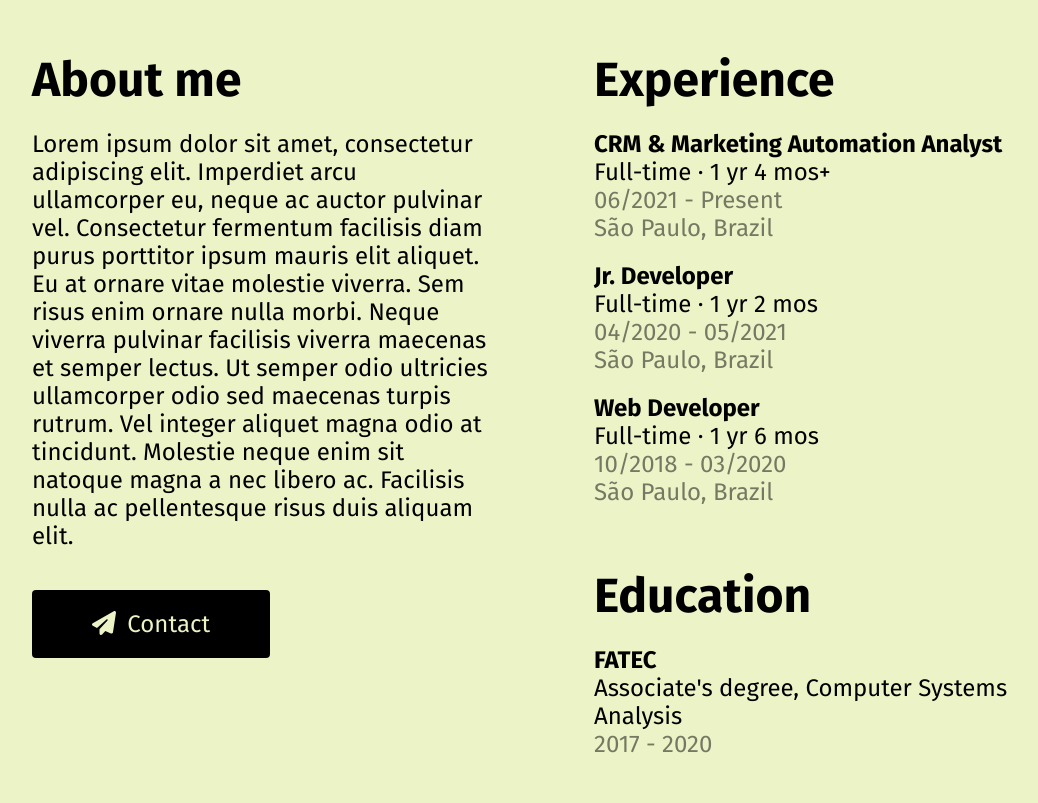
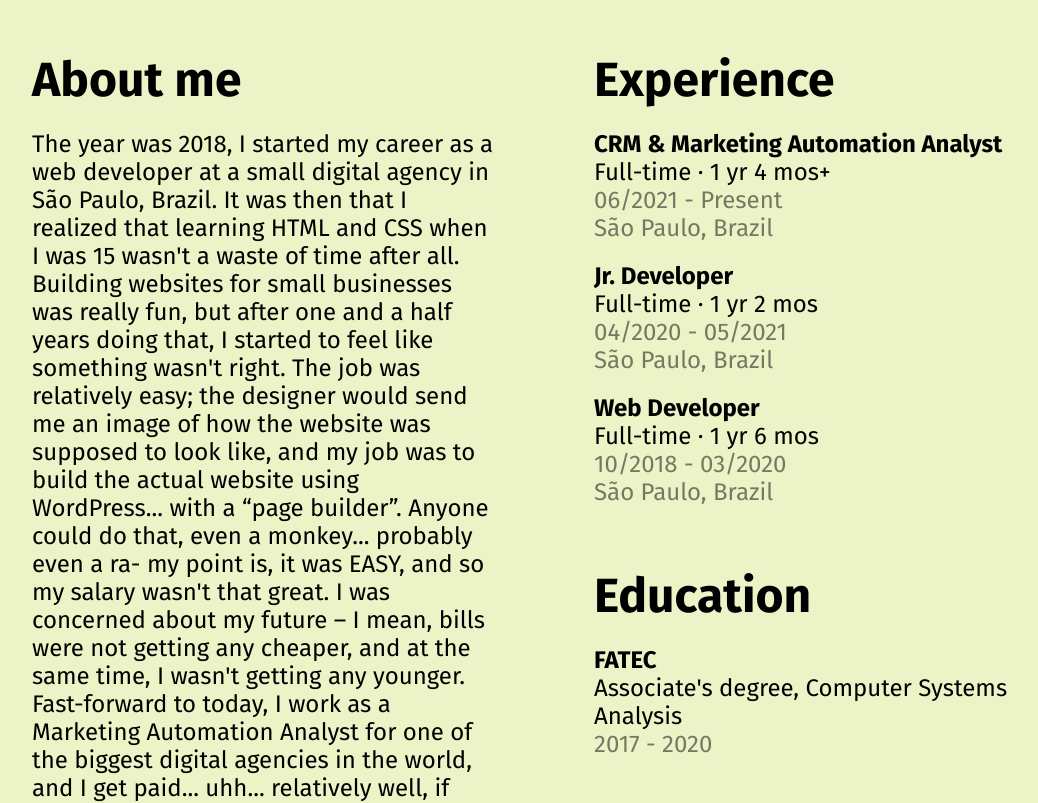
Before and after one commit to SirBruno/portfolio, a Next.js app: page / in a window 1280 px wide. Shown: the part 920-1723 px from the top of the page, without its empty margins (96-1134 px from the left). Built offline with nearby package versions, Linux system fonts and the light colour scheme.

Commit message:
Changed About Me section

```diff
--- a/pages/index.js
+++ b/pages/index.js
@@ -73,7 +73,7 @@ export default function Home() {
           <div>
             <div>
               <h2>About me</h2>
-              <p>Lorem ipsum dolor sit amet, consectetur adipiscing elit. Imperdiet arcu ullamcorper eu, neque ac auctor pulvinar vel. Consectetur fermentum facilisis diam purus porttitor ipsum mauris elit aliquet. Eu at ornare vitae molestie viverra. Sem risus enim ornare nulla morbi. Neque viverra pulvinar facilisis viverra maecenas et semper lectus. Ut semper odio ultricies ullamcorper odio sed maecenas turpis rutrum. Vel integer aliquet magna odio at tincidunt. Molestie neque enim sit natoque magna a nec libero ac. Facilisis nulla ac pellentesque risus duis aliquam elit.</p>
+              <p>The year was 2018, I started my career as a web developer at a small digital agency in São Paulo, Brazil. It was then that I realized that learning HTML and CSS when I was 15 wasn't a waste of time after all. Building websites for small businesses was really fun, but after one and a half years doing that, I started to feel like something wasn't right. The job was relatively easy; the designer would send me an image of how the website was supposed to look like, and my job was to build the actual website using WordPress... with a “page builder”. Anyone could do that, even a monkey... probably even a ra- my point is, it was EASY, and so my salary wasn't that great. I was concerned about my future – I mean, bills were not getting any cheaper, and at the same time, I wasn't getting any younger. Fast-forward to today, I work as a Marketing Automation Analyst for one of the biggest digital agencies in the world, and I get paid... uhh... relatively well, if you know what I mean. When I was 15, it wasn't my dream to do Marketing Automation for a living – I'm pretty sure 15-year-old me would punch me in the face if he saw me today –, but as they say, “life is like the weather”, it's unpredictable. Still, even though sometimes life does confusing sh*t, I think that that's the beauty of it. If we always knew what was gonna happen next, life would be pretty boring.</p>
             </div>
             <Link href="#Contact"><a className={styles.contact_cta}><FontAwesomeIcon icon={faPaperPlane} /> Contact</a></Link>
           </div>
```
